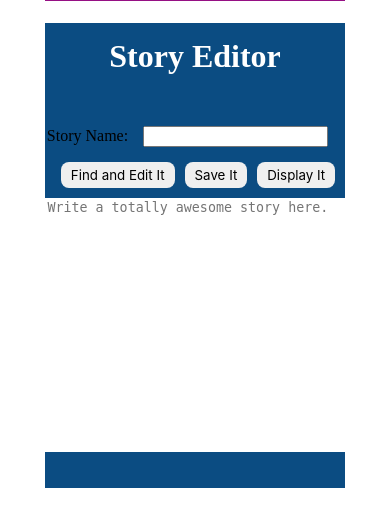
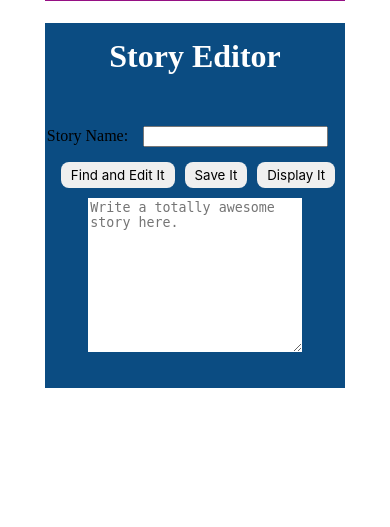
Before and after one commit to andrucastro/Portafolio, a PHP site: page /week1/reading_assignment.html in a window 390 px wide; the page is wider, and only the part inside the window is pictured. Shown: the part 165-692 px from the top of that part. Run offline with PHP 8.4, Linux system fonts and the light colour scheme.

Commit message:
responsive

```diff
--- a/week1/reading_assignment.html
+++ b/week1/reading_assignment.html
@@ -16,7 +16,7 @@
         </div>
 
         <!-- section 3 review !-->
-    <div class="story_editor">
+    <div class="story_styles">
         <h1>Story Editor</h1>
          Story Name:<input id=name_input></input>
         <section>
--- a/week1/week1_reading.js
+++ b/week1/week1_reading.js
@@ -28,8 +28,9 @@
          localStorage.setItem(storyName, storyHTML)
          }
          function displayStory(){
-         //store in the variable "storyHTMTL" the content
+         //store the content of the text area in the variable "storyHTMTL"
          var storyHTML = document.getElementById("story_editor").value
 
+         //display the content in the section wiht the id "story_display"
          document.getElementById("story_display").innerHTML = storyHTML;
          }
--- a/week1/week1_styles.css
+++ b/week1/week1_styles.css
@@ -43,24 +43,24 @@
 
 /*section 3 stules */
 
-.story_editor{
+.story_styles{
     width: 80%;
     margin: 1em auto;
     text-align: center;
     background-color: #0B4C82;
 }
 
-.story_editor h1{
+.story_styles h1{
 
     padding: 15px;
     color: white;
 }
 
-.story_editor input{
+.story_styles input{
     margin: 15px;
 }
 
-.story_editor button{
+.story_styles button{
     border: none;
     margin-bottom:10px;
     padding: 5px 10px;
@@ -69,9 +69,9 @@
     margin-left: 2%;
 }
 
-.story_editor textarea{
-     width:800px;
-     height: 250px;
+.story_styles textarea{
+     width:70%;
+     height: 150px;
      background-color: white;
      border: none;
      }
```
